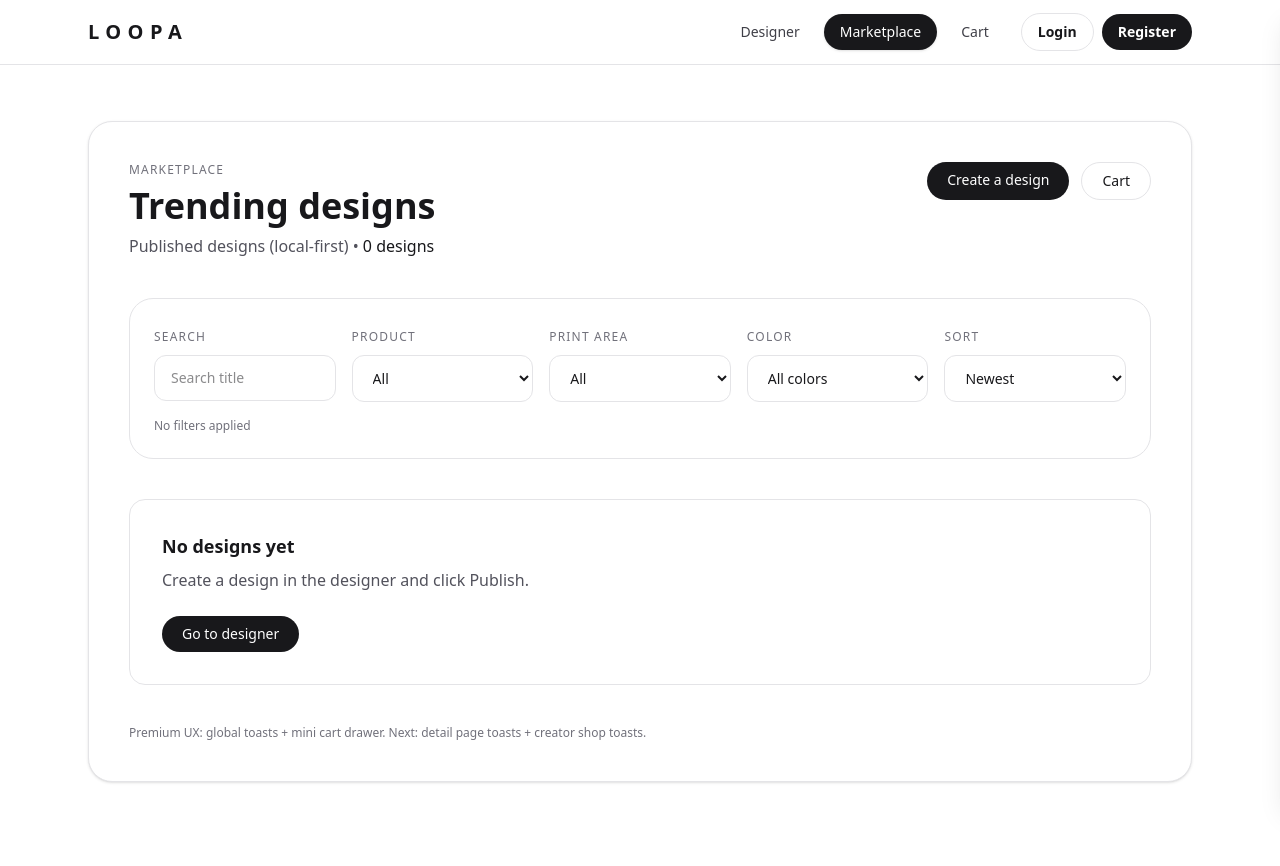
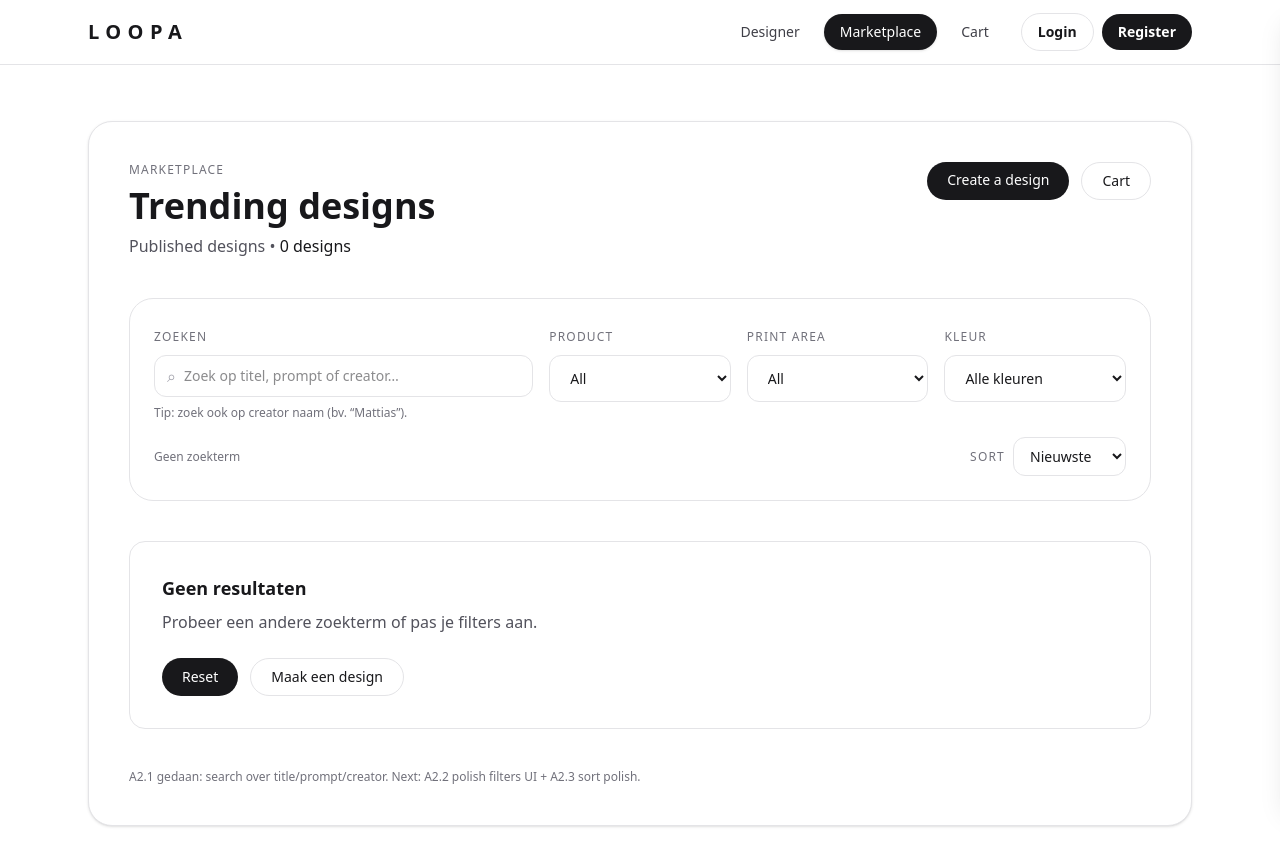
Before and after one commit to loopawear-collab/loopawe, a Next.js app: page /marketplace in a window 1280 px wide. Shown: the top 866 px of the page. Before the commit the page ends 838 px from the top, so only its background shows below. Built offline with nearby package versions, Linux system fonts and the light colour scheme.

Commit message:
marketplace search: title + prompt + creator name (A2.1)

```diff
--- a/src/app/marketplace/page.tsx
+++ b/src/app/marketplace/page.tsx
@@ -18,7 +18,6 @@ function eur(v: number) {
 type SortKey = "newest" | "price_low" | "price_high";
 
 function getPreview(d: Design): string | undefined {
-  // preview-only
   return d.previewFrontDataUrl || d.previewBackDataUrl || undefined;
 }
 
@@ -29,8 +28,10 @@ export default function MarketplacePage() {
   const [mounted, setMounted] = useState(false);
   const [designs, setDesigns] = useState<Design[]>([]);
 
-  // Filters
+  // A2.1 Search
   const [q, setQ] = useState("");
+
+  // (Filters/sort blijven al klaarstaan voor A2.2/A2.3)
   const [product, setProduct] = useState<"all" | "tshirt" | "hoodie">("all");
   const [area, setArea] = useState<"all" | "front" | "back">("all");
   const [color, setColor] = useState<string>("all");
@@ -43,11 +44,23 @@ export default function MarketplacePage() {
     setDesigns(listPublishedDesigns());
   }, [mounted]);
 
+  const allColors = useMemo(() => {
+    const map = new Map<string, { name: string; hex: string }>();
+    for (const d of designs) {
+      const hex = d.selectedColor?.hex;
+      const name = d.selectedColor?.name;
+      if (hex && name) map.set(hex.toLowerCase(), { hex, name });
+    }
+    return Array.from(map.values()).sort((a, b) => a.name.localeCompare(b.name));
+  }, [designs]);
+
   const filtered = useMemo(() => {
     if (!mounted) return [];
+
     const query = q.trim().toLowerCase();
 
     let out = designs.filter((d) => {
+      // Keep these for A2.2/A2.3, but they already work
       if (product !== "all" && d.productType !== product) return false;
       if (area !== "all" && d.printArea !== area) return false;
 
@@ -56,15 +69,21 @@ export default function MarketplacePage() {
         if (hex !== color.toLowerCase()) return false;
       }
 
+      // ✅ A2.1 Search: title + prompt + creator name
       if (query) {
-        const t = (d.title ?? "").toLowerCase();
-        const p = (d.prompt ?? "").toLowerCase();
-        if (!t.includes(query) && !p.includes(query)) return false;
+        const title = (d.title ?? "").toLowerCase();
+        const prompt = (d.prompt ?? "").toLowerCase();
+        const creator = getCreatorProfile(d.ownerId);
+        const creatorName = (creator?.displayName ?? "creator").toLowerCase();
+
+        const haystack = `${title} ${prompt} ${creatorName}`;
+        if (!haystack.includes(query)) return false;
       }
 
       return true;
     });
 
+    // Sort (already present)
     if (sort === "price_low") out = out.sort((a, b) => (a.basePrice ?? 0) - (b.basePrice ?? 0));
     if (sort === "price_high") out = out.sort((a, b) => (b.basePrice ?? 0) - (a.basePrice ?? 0));
     if (sort === "newest") {
@@ -83,16 +102,6 @@ export default function MarketplacePage() {
     const n = filtered.length;
     return `${n} ${n === 1 ? "design" : "designs"}`;
   }, [mounted, filtered.length]);
-
-  const allColors = useMemo(() => {
-    const map = new Map<string, { name: string; hex: string }>();
-    for (const d of designs) {
-      const hex = d.selectedColor?.hex;
-      const name = d.selectedColor?.name;
-      if (hex && name) map.set(hex.toLowerCase(), { hex, name });
-    }
-    return Array.from(map.values()).sort((a, b) => a.name.localeCompare(b.name));
-  }, [designs]);
 
   function onQuickAdd(d: Design) {
     addToCart({
@@ -121,8 +130,7 @@ export default function MarketplacePage() {
             <p className="text-xs font-medium tracking-widest text-zinc-500">MARKETPLACE</p>
             <h1 className="mt-2 text-4xl font-semibold text-zinc-900">Trending designs</h1>
             <p className="mt-2 text-zinc-600">
-              Published designs (local-first) •{" "}
-              <span className="font-medium text-zinc-900">{countText}</span>
+              Published designs • <span className="font-medium text-zinc-900">{countText}</span>
             </p>
           </div>
 
@@ -143,19 +151,36 @@ export default function MarketplacePage() {
           </div>
         </div>
 
-        {/* Filters */}
+        {/* Controls (Search + filters placeholders for A2.2/A2.3) */}
         <div className="mt-10 rounded-3xl border border-zinc-200 bg-white p-6">
           <div className="grid grid-cols-1 gap-4 md:grid-cols-5">
-            <div>
-              <label className="text-xs font-medium tracking-widest text-zinc-500">SEARCH</label>
-              <input
-                value={q}
-                onChange={(e) => setQ(e.target.value)}
-                placeholder="Search title"
-                className="mt-2 w-full rounded-xl border border-zinc-200 bg-white px-4 py-3 text-sm text-zinc-900 outline-none focus:ring-2 focus:ring-zinc-900/10"
-              />
+            {/* ✅ SEARCH */}
+            <div className="md:col-span-2">
+              <label className="text-xs font-medium tracking-widest text-zinc-500">ZOEKEN</label>
+              <div className="mt-2 flex items-center gap-2 rounded-xl border border-zinc-200 bg-white px-3 py-2 focus-within:ring-2 focus-within:ring-zinc-900/10">
+                <span className="text-zinc-400">⌕</span>
+                <input
+                  value={q}
+                  onChange={(e) => setQ(e.target.value)}
+                  placeholder="Zoek op titel, prompt of creator…"
+                  className="w-full bg-transparent text-sm text-zinc-900 outline-none"
+                />
+                {q.trim().length > 0 ? (
+                  <button
+                    type="button"
+                    onClick={() => setQ("")}
+                    className="rounded-full border border-zinc-200 bg-white px-2 py-1 text-xs font-medium text-zinc-700 hover:bg-zinc-50"
+                  >
+                    Clear
+                  </button>
+                ) : null}
+              </div>
+              <p className="mt-2 text-xs text-zinc-500">
+                Tip: zoek ook op creator naam (bv. “Mattias”).
+              </p>
             </div>
 
+            {/* (A2.2 / A2.3 placeholders - werken al, polish later) */}
             <div>
               <label className="text-xs font-medium tracking-widest text-zinc-500">PRODUCT</label>
               <select
@@ -183,13 +208,13 @@ export default function MarketplacePage() {
             </div>
 
             <div>
-              <label className="text-xs font-medium tracking-widest text-zinc-500">COLOR</label>
+              <label className="text-xs font-medium tracking-widest text-zinc-500">KLEUR</label>
               <select
                 value={color}
                 onChange={(e) => setColor(e.target.value)}
                 className="mt-2 w-full rounded-xl border border-zinc-200 bg-white px-4 py-3 text-sm text-zinc-900 outline-none focus:ring-2 focus:ring-zinc-900/10"
               >
-                <option value="all">All colors</option>
+                <option value="all">Alle kleuren</option>
                 {allColors.map((c) => (
                   <option key={c.hex} value={c.hex}>
                     {c.name}
@@ -197,26 +222,26 @@ export default function MarketplacePage() {
                 ))}
               </select>
             </div>
+          </div>
 
-            <div>
-              <label className="text-xs font-medium tracking-widest text-zinc-500">SORT</label>
+          <div className="mt-4 flex flex-wrap items-center justify-between gap-3">
+            <p className="text-xs text-zinc-500">
+              {q.trim() ? `Zoekterm: “${q.trim()}”` : "Geen zoekterm"}
+            </p>
+
+            <div className="flex items-center gap-2">
+              <span className="text-xs font-medium tracking-widest text-zinc-500">SORT</span>
               <select
                 value={sort}
                 onChange={(e) => setSort(e.target.value as SortKey)}
-                className="mt-2 w-full rounded-xl border border-zinc-200 bg-white px-4 py-3 text-sm text-zinc-900 outline-none focus:ring-2 focus:ring-zinc-900/10"
+                className="rounded-xl border border-zinc-200 bg-white px-3 py-2 text-sm text-zinc-900 outline-none hover:bg-zinc-50"
               >
-                <option value="newest">Newest</option>
-                <option value="price_low">Price: low</option>
-                <option value="price_high">Price: high</option>
+                <option value="newest">Nieuwste</option>
+                <option value="price_low">Prijs laag</option>
+                <option value="price_high">Prijs hoog</option>
               </select>
             </div>
           </div>
-
-          <p className="mt-4 text-xs text-zinc-500">
-            {q || product !== "all" || area !== "all" || color !== "all" || sort !== "newest"
-              ? "Filters applied"
-              : "No filters applied"}
-          </p>
         </div>
 
         {/* Content */}
@@ -227,16 +252,29 @@ export default function MarketplacePage() {
             </div>
           ) : filtered.length === 0 ? (
             <div className="rounded-2xl border border-zinc-200 bg-white p-8">
-              <h2 className="text-lg font-semibold text-zinc-900">No designs yet</h2>
+              <h2 className="text-lg font-semibold text-zinc-900">Geen resultaten</h2>
               <p className="mt-2 text-zinc-600">
-                Create a design in the designer and click <span className="font-medium">Publish</span>.
+                Probeer een andere zoekterm of pas je filters aan.
               </p>
-              <div className="mt-6">
+              <div className="mt-6 flex flex-wrap gap-3">
+                <button
+                  type="button"
+                  onClick={() => {
+                    setQ("");
+                    setProduct("all");
+                    setArea("all");
+                    setColor("all");
+                    setSort("newest");
+                  }}
+                  className="rounded-full bg-zinc-900 px-5 py-2 text-sm font-medium text-white hover:bg-zinc-800"
+                >
+                  Reset
+                </button>
                 <Link
                   href="/designer"
-                  className="inline-flex rounded-full bg-zinc-900 px-5 py-2 text-sm font-medium text-white hover:bg-zinc-800"
+                  className="rounded-full border border-zinc-200 bg-white px-5 py-2 text-sm font-medium text-zinc-900 hover:bg-zinc-50"
                 >
-                  Go to designer
+                  Maak een design
                 </Link>
               </div>
             </div>
@@ -264,13 +302,18 @@ export default function MarketplacePage() {
                           {d.productType === "hoodie" ? "HOODIE" : "T-SHIRT"} •{" "}
                           {d.printArea === "back" ? "BACK" : "FRONT"}
                         </p>
-                        <h3 className="mt-1 text-lg font-semibold text-zinc-900">{d.title || "Untitled design"}</h3>
+                        <h3 className="mt-1 text-lg font-semibold text-zinc-900">
+                          {d.title || "Untitled design"}
+                        </h3>
                         <p className="mt-1 text-sm text-zinc-600 line-clamp-2">{d.prompt || "—"}</p>
                       </div>
                     </Link>
 
                     <div className="mt-3 flex items-center justify-between">
-                      <Link href={`/c/${encodeURIComponent(d.ownerId)}`} className="text-sm text-zinc-600 hover:text-zinc-900">
+                      <Link
+                        href={`/c/${encodeURIComponent(d.ownerId)}`}
+                        className="text-sm text-zinc-600 hover:text-zinc-900"
+                      >
                         by {creatorName} →
                       </Link>
                       <span className="text-sm font-semibold text-zinc-900">{eur(d.basePrice)}</span>
@@ -295,7 +338,10 @@ export default function MarketplacePage() {
                     </div>
 
                     <div className="mt-4">
-                      <Link href={`/marketplace/${encodeURIComponent(d.id)}`} className="text-sm text-zinc-600 hover:text-zinc-900">
+                      <Link
+                        href={`/marketplace/${encodeURIComponent(d.id)}`}
+                        className="text-sm text-zinc-600 hover:text-zinc-900"
+                      >
                         View details →
                       </Link>
                     </div>
@@ -307,7 +353,7 @@ export default function MarketplacePage() {
         </div>
 
         <p className="mt-10 text-xs text-zinc-500">
-          Premium UX: global toasts + mini cart drawer. Next: detail page toasts + creator shop toasts.
+          A2.1 gedaan: search over title/prompt/creator. Next: A2.2 polish filters UI + A2.3 sort polish.
         </p>
       </div>
     </main>
```
